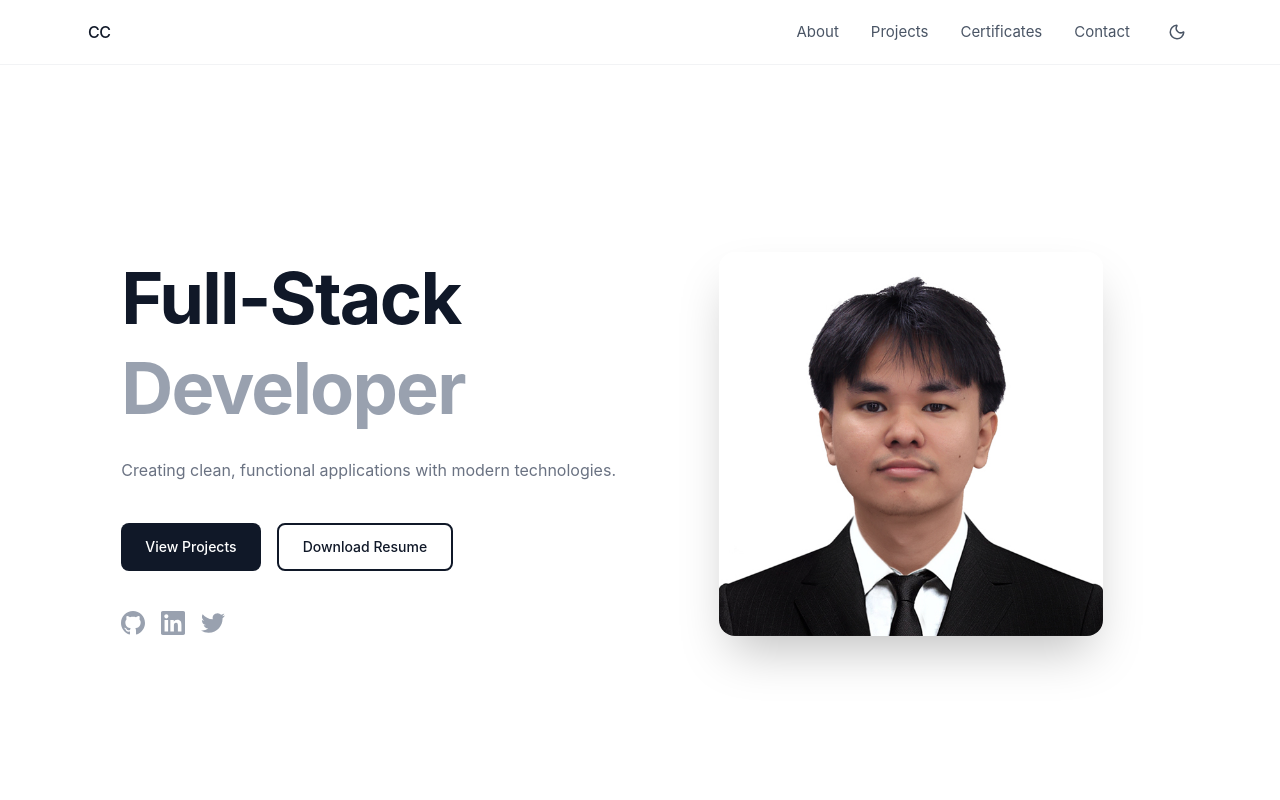
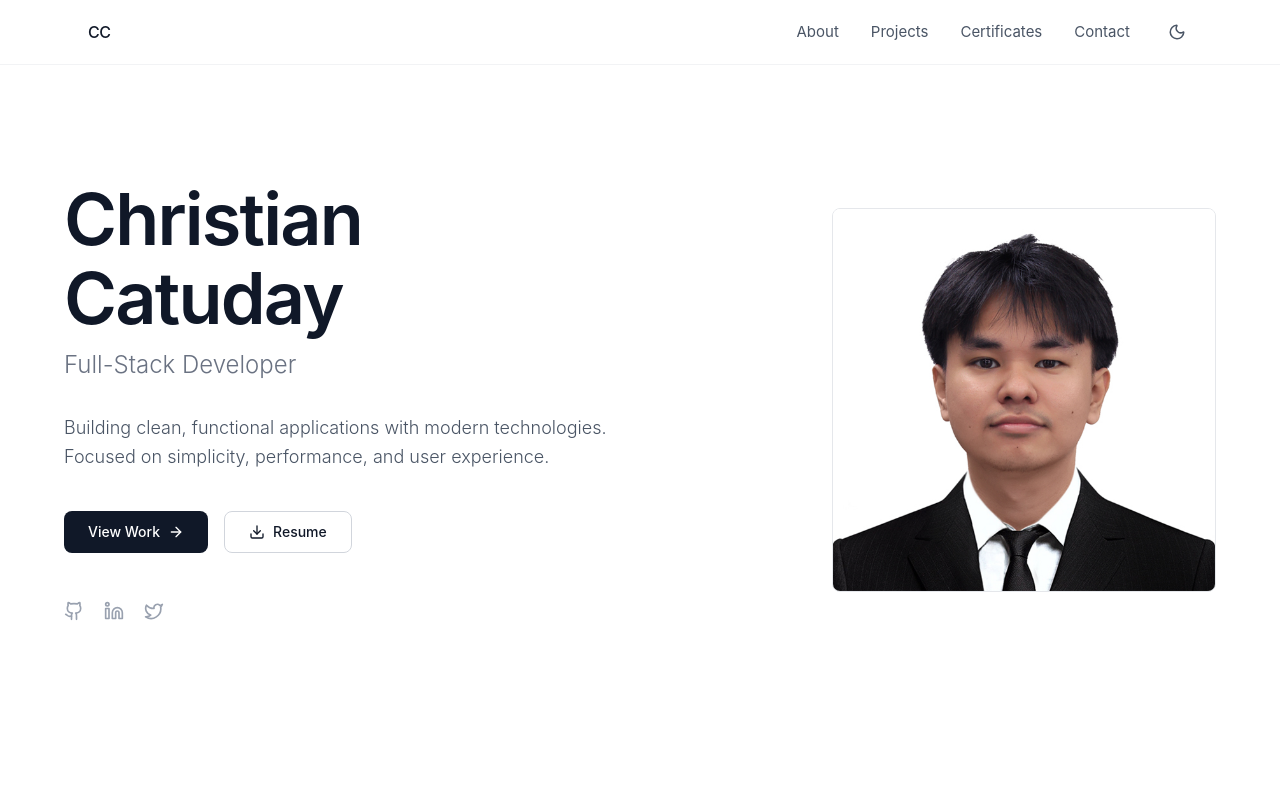
Before and after one commit to hxstefghi/cc-portfolio, a React app in the folder frontend/: page / in a window 1280 px wide. Shown: the top 800 px of the page. Built offline with nearby package versions, Linux system fonts and the light colour scheme; the HTML template or start-up script is replaced by a standard one.

Commit message:
refactor: update Hero and Skills components for improved layout and styling

```diff
--- a/frontend/src/components/Hero.jsx
+++ b/frontend/src/components/Hero.jsx
@@ -1,61 +1,90 @@
+import { ArrowRight, Github, Linkedin, Twitter, Download } from 'lucide-react'
+
 const Hero = ({ scrollToSection }) => {
   return (
-    <section id="hero" className="min-h-screen flex items-center justify-center px-6 pt-22 mb-12 bg-white dark:bg-gray-950">
-      <div className="max-w-6xl mx-auto">
+    <section id="hero" className="min-h-screen flex items-center justify-center px-6 py-24 md:py-32 bg-white dark:bg-gray-950">
+      <div className="max-w-6xl mx-auto w-full">
         <div className="grid md:grid-cols-2 gap-12 items-center">
           {/* Left Content */}
-          <div className="space-y-6 animate-fadeIn text-center md:text-left">
+          <div className="space-y-8 animate-fadeIn text-center md:text-left">
 
-            <h1 className="text-5xl md:text-7xl font-bold text-gray-900 dark:text-white tracking-tight leading-tight">
-              Full-Stack
-              <br />
-              <span className="text-gray-400 dark:text-gray-500">Developer</span>
-            </h1>
-            <p className="text-base text-gray-500 dark:text-gray-400 max-w-xl leading-relaxed mx-auto md:mx-0">
-              Creating clean, functional applications with modern technologies.
+            {/* Main Heading */}
+            <div className="space-y-3">
+              <h1 className="text-5xl md:text-6xl lg:text-7xl font-semibold text-gray-900 dark:text-white tracking-tight leading-[1.1]">
+                Christian Catuday
+              </h1>
+              <p className="text-xl md:text-2xl text-gray-500 dark:text-gray-400 font-light">
+                Full-Stack Developer
+              </p>
+            </div>
+
+            {/* Description */}
+            <p className="text-base md:text-lg text-gray-600 dark:text-gray-400 max-w-2xl leading-relaxed font-light mx-auto md:mx-0">
+              Building clean, functional applications with modern technologies.
+              Focused on simplicity, performance, and user experience.
             </p>
-            <div className="flex flex-wrap gap-4 pt-4 justify-center md:justify-start">
+
+            {/* CTA Buttons */}
+            <div className="flex flex-wrap gap-4 pt-2 justify-center md:justify-start">
               <button
                 onClick={() => scrollToSection('projects')}
-                className="cursor-pointer px-6 py-3 bg-gray-900 dark:bg-white text-white dark:text-gray-900 text-sm font-medium rounded-lg hover:bg-gray-700 dark:hover:bg-gray-100 transition-all hover:shadow-lg"
+                className="group cursor-pointer inline-flex items-center gap-2 px-6 py-2.5 bg-gray-900 dark:bg-white text-white dark:text-gray-900 text-sm font-medium rounded-lg hover:bg-gray-800 dark:hover:bg-gray-100 transition-all duration-200"
               >
-                View Projects
+                View Work
+                <ArrowRight size={16} className="group-hover:translate-x-0.5 transition-transform duration-200" />
               </button>
               <a
                 href="/CC_Resume.pdf"
                 download="Christian_Catuday_Resume.pdf"
-                className="px-6 py-3 border-2 border-gray-900 text-gray-900 text-sm font-medium rounded-lg dark:border-white dark:text-white hover:bg-gray-900 hover:text-white transition-all"
+                className="inline-flex items-center gap-2 px-6 py-2.5 border border-gray-300 dark:border-gray-700 text-gray-900 dark:text-white text-sm font-medium rounded-lg hover:bg-gray-50 dark:hover:bg-gray-900 transition-all duration-200"
               >
-                Download Resume
+                <Download size={16} />
+                Resume
               </a>
             </div>
+
             {/* Social Links */}
-            <div className="flex gap-4 pt-4 justify-center md:justify-start">
-              <a href="https://github.com/hxstefghi" target="_blank" rel="noopener noreferrer" className="text-gray-400 hover:text-gray-900 dark:hover:text-white transition-colors">
-                <svg className="w-6 h-6" fill="currentColor" viewBox="0 0 24 24"><path d="M12 0c-6.626 0-12 5.373-12 12 0 5.302 3.438 9.8 8.207 11.387.599.111.793-.261.793-.577v-2.234c-3.338.726-4.033-1.416-4.033-1.416-.546-1.387-1.333-1.756-1.333-1.756-1.089-.745.083-.729.083-.729 1.205.084 1.839 1.237 1.839 1.237 1.07 1.834 2.807 1.304 3.492.997.107-.775.418-1.305.762-1.604-2.665-.305-5.467-1.334-5.467-5.931 0-1.311.469-2.381 1.236-3.221-.124-.303-.535-1.524.117-3.176 0 0 1.008-.322 3.301 1.23.957-.266 1.983-.399 3.003-.404 1.02.005 2.047.138 3.006.404 2.291-1.552 3.297-1.23 3.297-1.23.653 1.653.242 2.874.118 3.176.77.84 1.235 1.911 1.235 3.221 0 4.609-2.807 5.624-5.479 5.921.43.372.823 1.102.823 2.222v3.293c0 .319.192.694.801.576 4.765-1.589 8.199-6.086 8.199-11.386 0-6.627-5.373-12-12-12z"/></svg>
+            <div className="flex gap-5 pt-4 justify-center md:justify-start">
+              <a
+                href="https://github.com/hxstefghi"
+                target="_blank"
+                rel="noopener noreferrer"
+                className="text-gray-400 dark:text-gray-600 hover:text-gray-900 dark:hover:text-white transition-colors duration-200"
+                aria-label="GitHub"
+              >
+                <Github size={20} />
               </a>
-              <a href="https://linkedin.com/in/christian-catuday-627991318" target="_blank" rel="noopener noreferrer" className="text-gray-400 hover:text-gray-900 dark:hover:text-white transition-colors">
-                <svg className="w-6 h-6" fill="currentColor" viewBox="0 0 24 24"><path d="M20.447 20.452h-3.554v-5.569c0-1.328-.027-3.037-1.852-3.037-1.853 0-2.136 1.445-2.136 2.939v5.667H9.351V9h3.414v1.561h.046c.477-.9 1.637-1.85 3.37-1.85 3.601 0 4.267 2.37 4.267 5.455v6.286zM5.337 7.433c-1.144 0-2.063-.926-2.063-2.065 0-1.138.92-2.063 2.063-2.063 1.14 0 2.064.925 2.064 2.063 0 1.139-.925 2.065-2.064 2.065zm1.782 13.019H3.555V9h3.564v11.452zM22.225 0H1.771C.792 0 0 .774 0 1.729v20.542C0 23.227.792 24 1.771 24h20.451C23.2 24 24 23.227 24 22.271V1.729C24 .774 23.2 0 22.222 0h.003z"/></svg>
+              <a
+                href="https://linkedin.com/in/christian-catuday-627991318"
+                target="_blank"
+                rel="noopener noreferrer"
+                className="text-gray-400 dark:text-gray-600 hover:text-gray-900 dark:hover:text-white transition-colors duration-200"
+                aria-label="LinkedIn"
+              >
+                <Linkedin size={20} />
               </a>
-              <a href="https://twitter.com/hxste_w3" target="_blank" rel="noopener noreferrer" className="text-gray-400 hover:text-gray-900 dark:hover:text-white transition-colors">
-                <svg className="w-6 h-6" fill="currentColor" viewBox="0 0 24 24"><path d="M23.953 4.57a10 10 0 01-2.825.775 4.958 4.958 0 002.163-2.723c-.951.555-2.005.959-3.127 1.184a4.92 4.92 0 00-8.384 4.482C7.69 8.095 4.067 6.13 1.64 3.162a4.822 4.822 0 00-.666 2.475c0 1.71.87 3.213 2.188 4.096a4.904 4.904 0 01-2.228-.616v.06a4.923 4.923 0 003.946 4.827 4.996 4.996 0 01-2.212.085 4.936 4.936 0 004.604 3.417 9.867 9.867 0 01-6.102 2.105c-.39 0-.779-.023-1.17-.067a13.995 13.995 0 007.557 2.209c9.053 0 13.998-7.496 13.998-13.985 0-.21 0-.42-.015-.63A9.935 9.935 0 0024 4.59z"/></svg>
+              <a
+                href="https://twitter.com/hxste_w3"
+                target="_blank"
+                rel="noopener noreferrer"
+                className="text-gray-400 dark:text-gray-600 hover:text-gray-900 dark:hover:text-white transition-colors duration-200"
+                aria-label="Twitter"
+              >
+                <Twitter size={20} />
               </a>
             </div>
           </div>
 
           {/* Right Content - Profile Photo */}
-          <div className="flex justify-center">
+          <div className="flex justify-center md:justify-end">
             <div className="relative">
-              <div className="w-72 h-72 md:w-96 md:h-96 rounded-2xl overflow-hidden shadow-2xl">
+              <div className="w-72 h-72 md:w-80 md:h-80 lg:w-96 lg:h-96 rounded-lg overflow-hidden border border-gray-200 dark:border-gray-800">
                 <img
                   src="/images/formal-picture.jpg"
-                  alt="Profile"
-                  className="w-full h-full object-cover hover:scale-105 transition-transform duration-500"
+                  alt="Christian Catuday"
+                  className="w-full h-full object-cover"
                 />
               </div>
-              {/* Decorative elements */}
-              <div className="absolute -top-4 -right-4 w-24 h-24 bg-gray-900 rounded-2xl -z-10"></div>
-              <div className="absolute -bottom-4 -left-4 w-24 h-24 bg-gray-200 rounded-2xl -z-10"></div>
             </div>
           </div>
         </div>
```
Also changed, not shown: frontend/src/components/Skills.jsx (+24 -23 lines).
